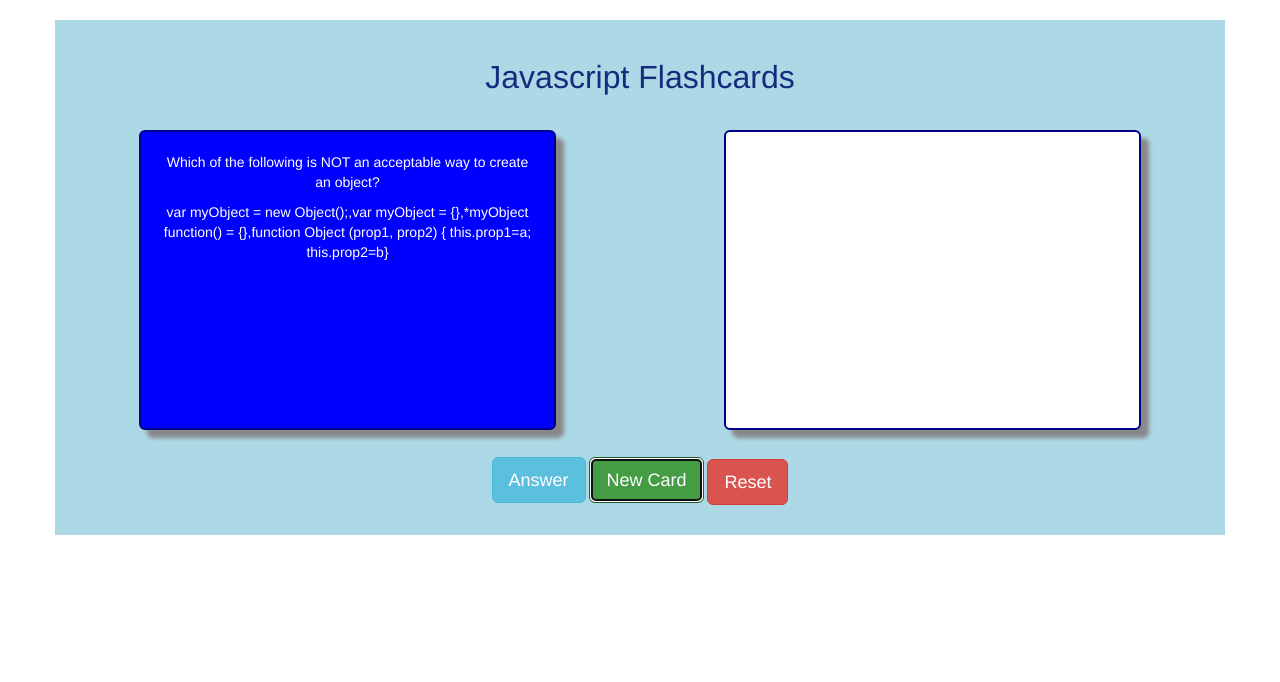
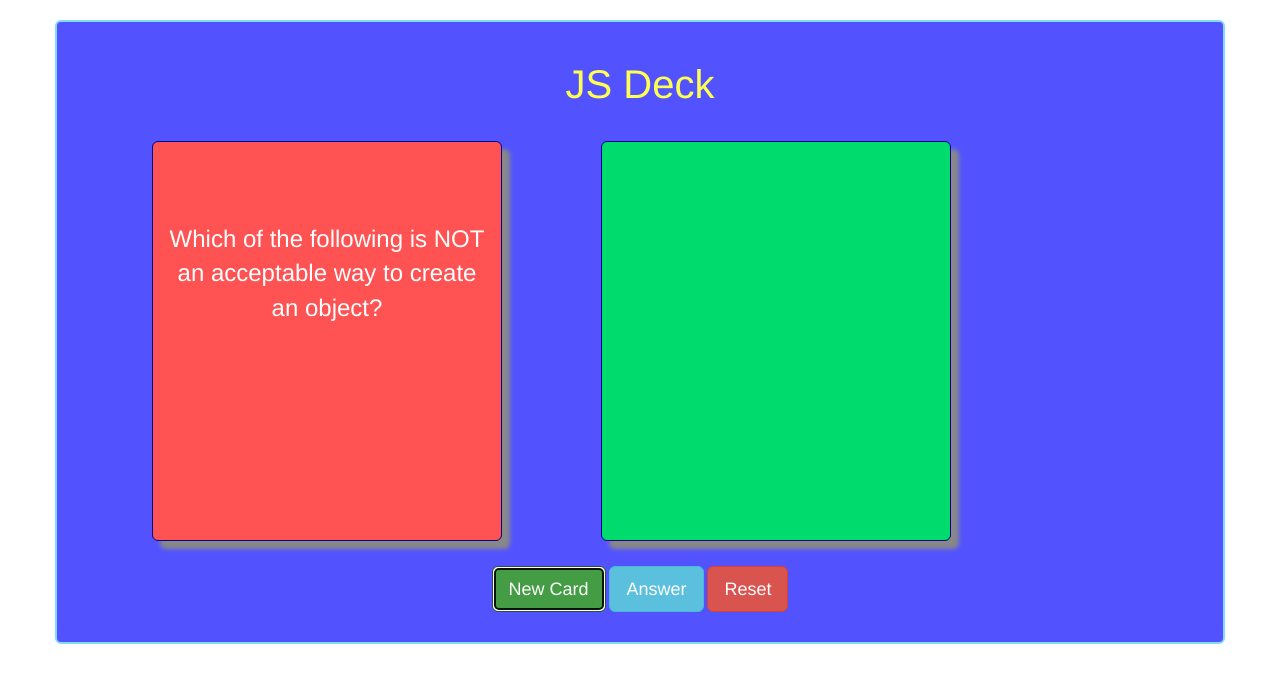
Before and after one commit to sbrks/flashcards, a plain HTML site: page index.html in a window 1280 px wide. Both pictures are taken after a click on the button "New Card". Drawn offline with nearby package versions, Linux system fonts and the light colour scheme.

Commit message:
edits css, starts work on not-random-answer function

```diff
--- a/css/main.css
+++ b/css/main.css
@@ -1,6 +1,6 @@
 body {
 	font-family: 'Roboto', sans-serif;
-	background-color: lightblue;
+	background-color: #0d47a1;
 	color: #152C7E;
 }
 
@@ -9,13 +9,15 @@ body {
 	margin:20px auto;
 	padding: 20px;
 	width:100%;
-	background-color: lightblue;
+	background-color: #5253ff; /*#52a9ff*/
+	border: 2px solid #7FDBFF;
+	border-radius: 6px;
 }
 
 .container h2{
 	text-align:center;
-	color:#152C7E;
-	font-size: 32px;
+	color:#ffff52;
+	font-size: 40px;
 	margin-left: auto;
 	margin-right: auto;
 	margin-bottom:20px;
@@ -23,32 +25,47 @@ body {
 
 
 #cardFront{
-	width:75%;
-	background: blue;
-	padding:20px;
-	margin:15px auto;
+	width:350px;
+	font-size: 24px;
+	background-color: #ff5252;
+	padding: 80px 10px 20px 10px;
+	margin: 15px 80px;
 	text-align: center;
-    height:300px;
+    height:400px;
     border-radius: 6px;
-    border: 2px solid darkblue;
+    border: 1px solid darkblue;
     box-shadow: 8px 8px 4px #888;
     color: white;
 }
 
 
 #cardBack{
-	width:75%;
-	background: white;
-	padding:20px;
-	margin:15px auto;
+	width: 350px;
+	font-size: 24px;
+	background-color: #00db6e;
+	padding:80px 10px 20px 80px;
+	margin: 15px 140px;
 	text-align: center;
-    height:300px;
+    height:400px;
     border-radius: 6px;
-    border: 2px solid darkblue;
+    border: 1px solid darkblue;
     box-shadow: 8px 8px 4px #888;
-    color: blue;
+    color: white;
 }
 
+/*newcard button */
+.btn-success {
+	background-image: -webkit-linear-gradient(top,#5cb85c 0,#419641 100%);
+    background-image: -o-linear-gradient(top,#5cb85c 0,#419641 100%);
+    background-image: -webkit-gradient(linear,left top,left bottom,from(#5cb85c),to(#419641));
+    background-image: linear-gradient(to bottom,#5cb85c 0,#419641 100%);
+    filter: progid:DXImageTransform.Microsoft.gradient(startColorstr='#ff5cb85c', endColorstr='#ff419641', GradientType=0);
+    filter: progid:DXImageTransform.Microsoft.gradient(enabled=false);
+    background-repeat: repeat-x;
+    border-color: #3e8f3e;
+}
+
+/*answer button */
 .btn-info {
 	background-image: -webkit-linear-gradient(top,#5bc0de 0,#2aabd2 100%);
     background-image: -o-linear-gradient(top,#5bc0de 0,#2aabd2 100%);
@@ -60,17 +77,7 @@ body {
     border-color: #28a4c9;
 }
 
-.btn-success {
-	background-image: -webkit-linear-gradient(top,#5cb85c 0,#419641 100%);
-    background-image: -o-linear-gradient(top,#5cb85c 0,#419641 100%);
-    background-image: -webkit-gradient(linear,left top,left bottom,from(#5cb85c),to(#419641));
-    background-image: linear-gradient(to bottom,#5cb85c 0,#419641 100%);
-    filter: progid:DXImageTransform.Microsoft.gradient(startColorstr='#ff5cb85c', endColorstr='#ff419641', GradientType=0);
-    filter: progid:DXImageTransform.Microsoft.gradient(enabled=false);
-    background-repeat: repeat-x;
-    border-color: #3e8f3e;
-}
-
+/*reset button*/
 .btn-danger {
 	background-image: -webkit-linear-gradient(top,#d9534f 0,#c12e2a 100%);
     background-image: -o-linear-gradient(top,#d9534f 0,#c12e2a 100%);
@@ -80,7 +87,7 @@ body {
     filter: progid:DXImageTransform.Microsoft.gradient(enabled=false);
     background-repeat: repeat-x;
     border-color: #b92c28;
-    margin-top: 4px;
+
 }
 
 #buttonContainer{
@@ -164,14 +171,9 @@ body {
 #resetButton{
 	display: inline-block;
 }
+
+
 */
-
-#quoteGenius{
-	font-style: italic;
-	font-weight: 600;
-	text-align: center;
-}
-
 
 /*MEDIA QUERIES*/
 @media screen and(max-width:760px){
@@ -179,3 +181,6 @@ body {
 		display: block;
 	}
 }
+
+// random question with now random answer
+//use hidden class, so hide answer
--- a/index.html
+++ b/index.html
@@ -8,7 +8,8 @@
 	<script src="script.js" type="text/javascript"></script>
 	 <script src="https://ajax.googleapis.com/ajax/libs/jquery/1.11.3/jquery.min.js"></script>
     <!-- Include all compiled plugins (below), or include individual files as needed -->
-    <script src="js/bootstrap.min.js"></script>
+
+    <script src="https://maxcdn.bootstrapcdn.com/bootstrap/3.3.6/js/bootstrap.min.js" integrity="sha384-0mSbJDEHialfmuBBQP6A4Qrprq5OVfW37PRR3j5ELqxss1yVqOtnepnHVP9aJ7xS" crossorigin="anonymous"></script>
 	<link rel="stylesheet" href="css/main.css">
 	<link rel="stylesheet" href="css/animate.css">
 	<link rel="stylesheet" href="https://maxcdn.bootstrapcdn.com/bootstrap/3.3.6/css/bootstrap.min.css" integrity="sha384-1q8mTJOASx8j1Au+a5WDVnPi2lkFfwwEAa8hDDdjZlpLegxhjVME1fgjWPGmkzs7" crossorigin="anonymous">
@@ -18,21 +19,31 @@
 
 </head>
 
-<body>
+<body style="background-color: white">
 	<div class="container">
-		<h2>Javascript Flashcards</h2>
+		<h2>JS Deck</h2>
 
 
 	<div class="row">
-		<div class="col-sm-6">
+		<div class="col-sm-4">
 			<div id="cardFront">
 				<p></p>
 			</div><!--end cardFront container-->
 		</div>
-	<div class="col-sm-6">
+	<div class="col-sm-4">
 			<div id="cardBack">
 				<p></p>
 			</div><!--end cardBack container-->
+	</div>
+	<div class="col-sm-4">
+	<div class="flashcard">
+			<div class="flipFront">
+				<p></p>
+			</div><!--end cardBack container-->
+			<div class="flipBack">
+				<p></p>
+			</div><!--end cardBack container-->
+	</div>
 	</div>
 	</div>
 
@@ -44,9 +55,12 @@
 				<a href="#" id="answerButton">Answer</a>
 				<a href="#" id="resetButton">New Game</a>
 			-->
+
+				<button type="button" class="btn btn-lg btn-success">New Card</button>
+
 				<button type="button" class="btn btn-lg btn-info">Answer</button>
 
-				<button type="button" class="btn btn-lg btn-success">New Card</button>
+
 
 				<button type="button" class="btn btn-lg btn-danger">Reset</button>
 
--- a/script.js
+++ b/script.js
@@ -1,5 +1,5 @@
 	$(document).ready(function(){
-		var questionSource=[
+		var questionSource =[
 	{
 		question: "Which of the following is NOT an acceptable way to create an object?",
 		choices: ["var myObject = new Object();", "var myObject = {}", "*myObject function() = {}", "function Object (prop1, prop2) { this.prop1=a; this.prop2=b}"]
@@ -30,12 +30,80 @@
 		question: "How do you find the square root of a number?",
 		choices: ["Math.pow(num1, num2)", "Math.square(num)", "Math.root(num)", "*Math.sqrt(num)"],
 		answer: [3]
+	},
+
+
+	{
+		question: "How do you create scope?",
+		choices: ["Declare a variable.", "Write a function.", "Use a callback function.", "Create an object."],
+		answer: [1]
+	},
+
+
+	{
+		question: "What is AJAX used for?",
+		choices: ["To request asynchronous events...", "As a front-end framework.", "To clean the kitchen.", "DOM manipulation."],
+		answer: [0]
+	},
+
+
+	{
+		question: "How do you create an object?",
+		choices: ["Brackets, key/value pairs", "XX", "XX", "XX"],
+		answer: [3]
+	},
+
+
+	{
+		question: "Why is the .Map function useful?",
+		choices: ["It makes calls to the Google Maps API", "It's a cleaner way to write a for loop", "It concatenates arrays.", "It iterates through an array and performs a specified action on each index value."],
+		answer: [3]
+	},
+
+
+	{
+		question: "What's the difference between a for and while loop?",
+		choices: ["For makes use of an iterator XX", "XX", "XX)", "XX)"],
+		answer: [3]
+	},
+
+	{
+		question: "Why is the .Map function useful?",
+		choices: ["It makes calls to the Google Maps API", "It's a cleaner way to write a for loop", "It concatenates arrays.", "It iterates through an array and performs a specified action on each index value."],
+		answer: [3]
+	},
+
+	{
+		question: "What is jQuery?",
+		choices: ["A back end library", "A library to make API calls", "A front-end framework.", "A CSS framework."],
+		answer: [3]
+	},
+
+	{
+		question: "How do you write a function in jQuery?",
+		choices: ["It makes calls to the Google Maps API", "It's a cleaner way to write a for loop", "It concatenates arrays.", "It iterates through an array and performs a specified action on each index value."],
+		answer: [3]
+	},
+
+	{
+		question: "Why would .forEach be preferable to a for loop?",
+		choices: ["It makes calls to the Google Maps API", "It's a cleaner way to write a for loop", "It concatenates arrays.", "It iterates through an array and performs a specified action on each index value."],
+		answer: [3]
+	},
+
+	{
+		question: "Why is the .Map function useful?",
+		choices: ["It makes calls to the Google Maps API", "It's a cleaner way to write a for loop", "It concatenates arrays.", "It iterates through an array and performs a specified action on each index value."],
+		answer: [3]
 	}
 
 ];
 
 	$('h2').addClass('animated bounceInDown');
 	$('a').addClass('animated bounceInUp');
+
+
+
 
 
 	$('.btn-success').click(function(event){
@@ -48,16 +116,15 @@
 			var sourceLength = questionSource.length;
 			var randomNumber= Math.floor(Math.random()*sourceLength);
 			//set a new quote
-			for(i=0; i<=sourceLength; i++){
-			var newQuestionText = questionSource[randomNumber].question;
-			var newQuestionChoices = questionSource[randomNumber].choices;
-			//console.log(newQuoteText,newQuoteGenius);
-      var timeAnimation = 500;
+	for(i=0; i<=sourceLength; i++){
+	var newQuestionText = questionSource[randomNumber].question;
+	//var newQuestionChoices = questionSource[randomNumber].choices;
+      var timeAnimation = 400;
       var cardFront = $('#cardFront');
       //fade out animation with callback
       cardFront.fadeOut(timeAnimation, function(){
         cardFront.html('');
-				cardFront.append('<p>'+newQuestionText+'</p>' + newQuestionChoices +'</p>');
+				cardFront.append('<p>'+newQuestionText+'</p>');
 
         //fadein animation.
         cardFront.fadeIn(timeAnimation);
@@ -68,6 +135,21 @@
 
 	});//end questionButton function
 
+/*
+var randomNumber = Math.floor(Math.random()*questionSource.length);
+var selectedQuestion = questionSource[randomNumber].question;
+console.log(selectedQuestion);
+
+var selectedAnswer = function () {
+	var x = selectedQuestion.indexOf;
+	return questionSource.x.choice;
+
+};
+
+
+console.log(selectedAnswer);
+
+*/
 
 //answer button event
 	$('.btn-info').click(function(event){
@@ -84,7 +166,6 @@
 			for(i=0; i<=sourceLength; i++){
 			//var newQuestionText = questionSource[randomNumber].question;
 			var newQuestionChoices = questionSource[randomNumber].choices;
-			//console.log(newQuoteText,newQuoteGenius);
       var timeAnimation = 500;
       var cardBack = $('#cardBack');
       //fade out animation with callback
```
Also changed, not shown: notes.txt (added).
